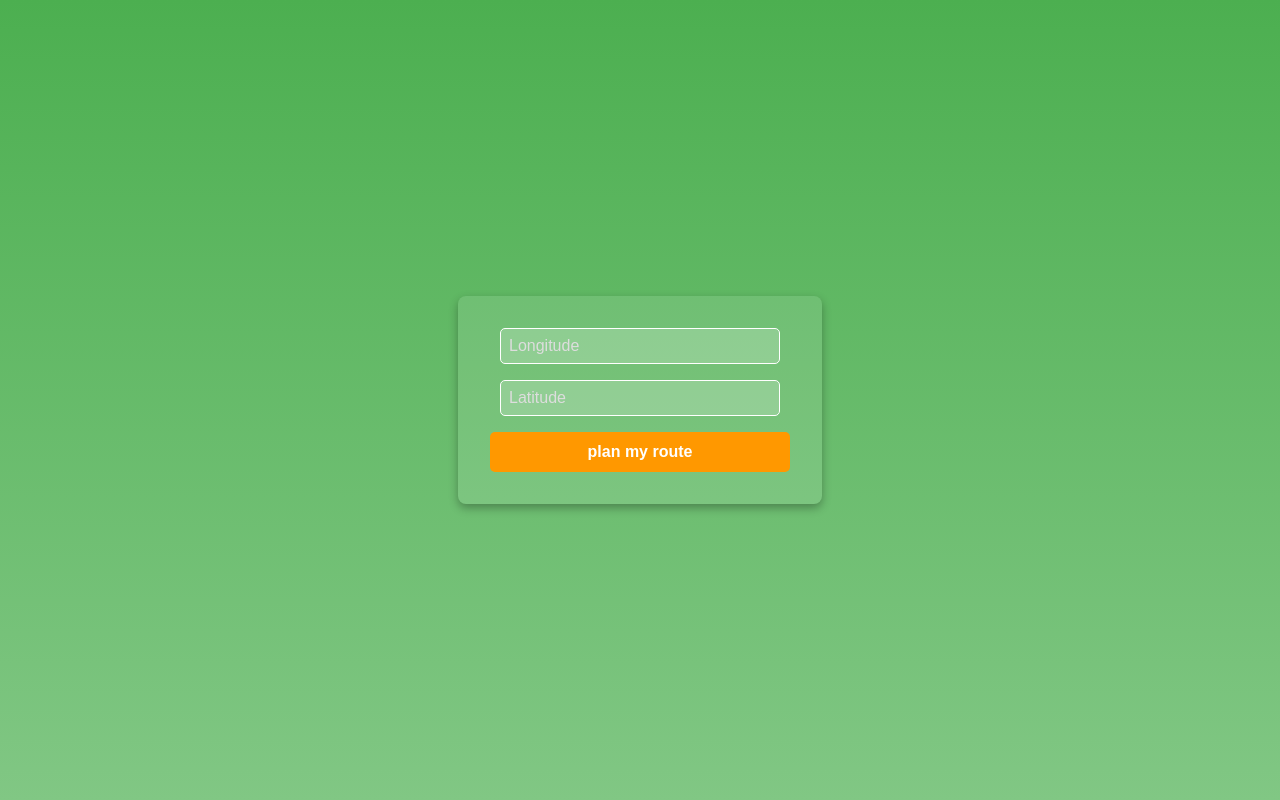
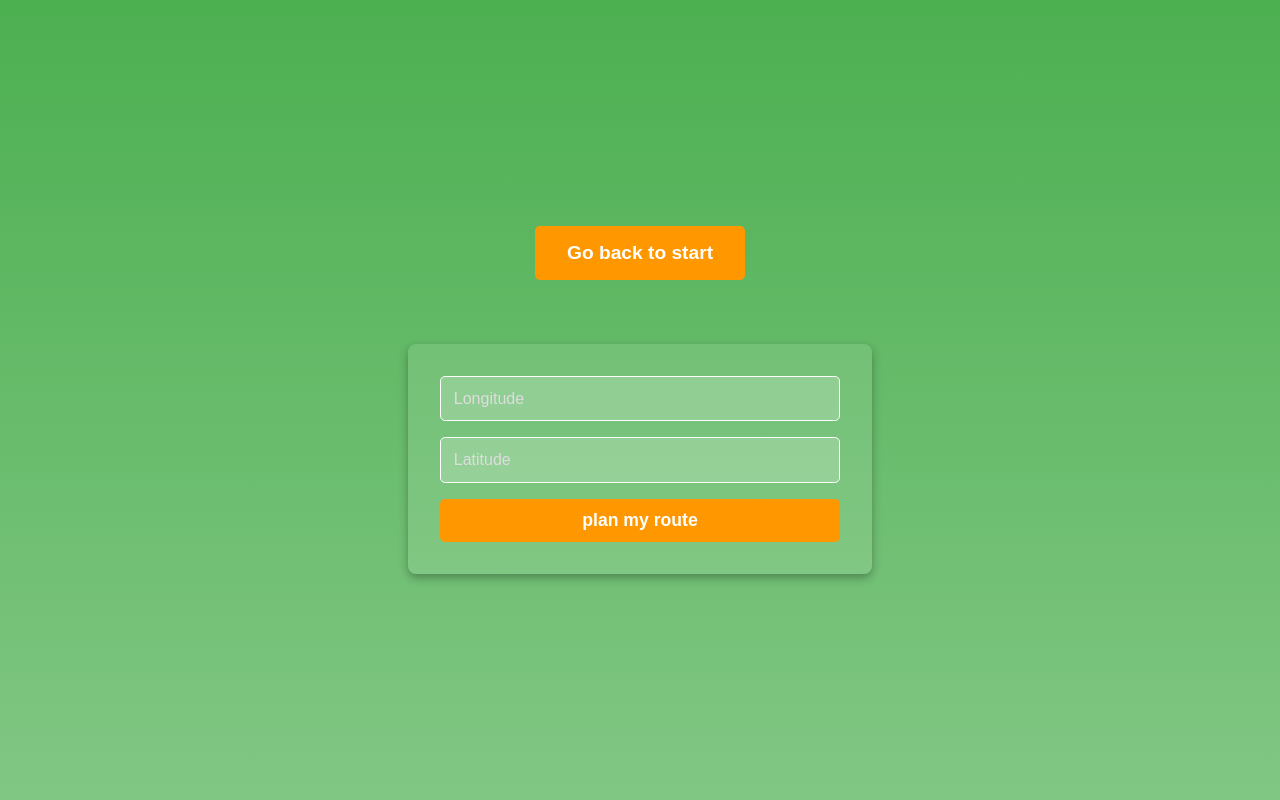
Before and after one commit to tstoof/hikingProject, a Django app: page /routeplanner/ in a window 1280 px wide. Run offline with Django 5.2, Linux system fonts and the light colour scheme.

Commit message:
links between pages

```diff
--- a/hikingApp/frontpage/urls.py
+++ b/hikingApp/frontpage/urls.py
@@ -2,5 +2,5 @@ from django.urls import path
 from . import views
 
 urlpatterns = [
-    path("", views.index, name="index")
+    path("", views.index, name="frontpage")
     ]
--- a/hikingApp/hike/static/hike/styles.css
+++ b/hikingApp/hike/static/hike/styles.css
@@ -10,6 +10,29 @@ body {
     align-items: center;
     height: 100vh;
     box-sizing: border-box;
+    flex-direction: column; /* Ensures the link and form are stacked vertically */
+}
+
+/* Back to Start Link - Enhanced Positioning */
+a {
+    font-size: 1.2rem;
+    color: #fff;
+    background-color: #ff9800;
+    text-decoration: none;
+    padding: 1rem 2rem; /* Increased padding for a button-like appearance */
+    border-radius: 5px;
+    display: inline-block;
+    font-weight: bold;
+    transition: all 0.3s ease;
+    margin-bottom: 2rem; /* Spacing below the link */
+    text-align: center; /* Ensures text inside the link is centered */
+}
+
+a:hover {
+    background-color: #e68900;
+    color: #fff;
+    text-decoration: underline;
+    transform: scale(1.05);
 }
 
 /* Form Container */
@@ -18,15 +41,18 @@ form {
     padding: 2rem;
     border-radius: 8px;
     box-shadow: 0 4px 10px rgba(0, 0, 0, 0.3);
-    width: 300px;
+    width: 100%;
+    max-width: 400px;
     text-align: center;
+    margin: 0 auto;
+    margin-top: 2rem; /* Add space between link and form */
 }
 
-/* Input Fields */
+/* Form Field Styles */
 form input[type="text"] {
-    width: calc(100% - 20px);
+    width: 100%;
+    padding: 0.8rem;
     margin-bottom: 1rem;
-    padding: 0.5rem;
     border: 1px solid #fff;
     border-radius: 5px;
     background: rgba(255, 255, 255, 0.2);
@@ -34,10 +60,16 @@ form input[type="text"] {
     outline: none;
     font-size: 1rem;
     box-sizing: border-box;
+    transition: background 0.3s ease;
 }
 
 form input[type="text"]::placeholder {
     color: #ddd;
+}
+
+/* Form Input Hover Effect */
+form input[type="text"]:focus {
+    background: rgba(255, 255, 255, 0.3);
 }
 
 /* Submit Button */
@@ -48,7 +80,7 @@ form input[type="submit"] {
     border-radius: 5px;
     background: #ff9800;
     color: #fff;
-    font-size: 1rem;
+    font-size: 1.1rem;
     font-weight: bold;
     cursor: pointer;
     transition: background 0.3s ease;
--- a/hikingApp/hike/templates/hike/index.html
+++ b/hikingApp/hike/templates/hike/index.html
@@ -1,6 +1,10 @@
 {% extends "hike/layout.html" %}
 
 {% block body %}
+    <div>
+        <a href="{% url 'frontpage'%}">Go back to start</a>
+    </div>
+
     <form>
         <input
         type="text"
```
Also changed, not shown: hikingApp/frontpage/static/frontpage/styles.css (+22 -0 lines).
